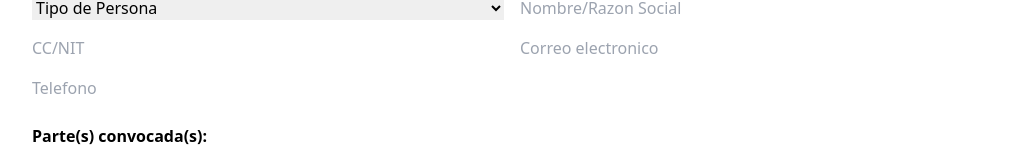
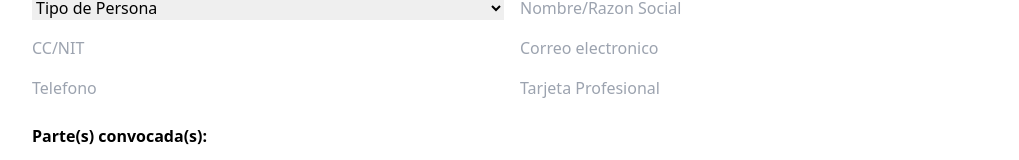
Before and after one commit to Jorgecur1984/Arbitraje, a plain HTML site: page index.html in a window 1280 px wide. Shown: the part 440-600 px from the top of the page, without its empty margins (128-1147 px from the left). Drawn offline with nearby package versions, Linux system fonts and the light colour scheme.

Commit message:
Update index.html

```diff
--- a/index.html
+++ b/index.html
@@ -47,6 +47,7 @@
            <input type="text" placeholder="CC/NIT" class="input" required>
            <input type="email" placeholder="Correo electronico" class="input" required>
            <input type="number" placeholder="Telefono" class="input" required>
+           <input type="number" placeholder="Tarjeta Profesional" class="input" required>
         </div>
 
         <h4 class="mt-6 font-semibold">Parte(s) convocada(s):</h4>
```
